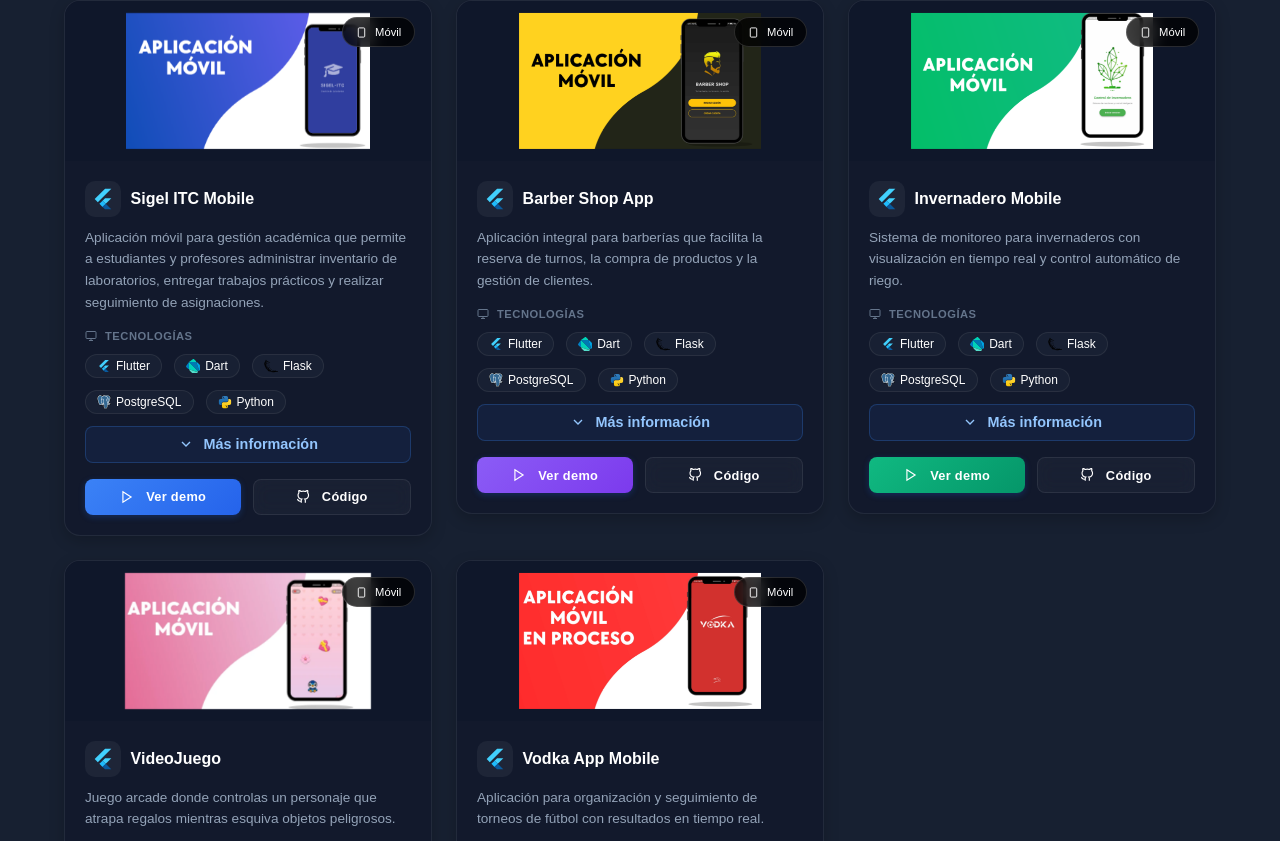
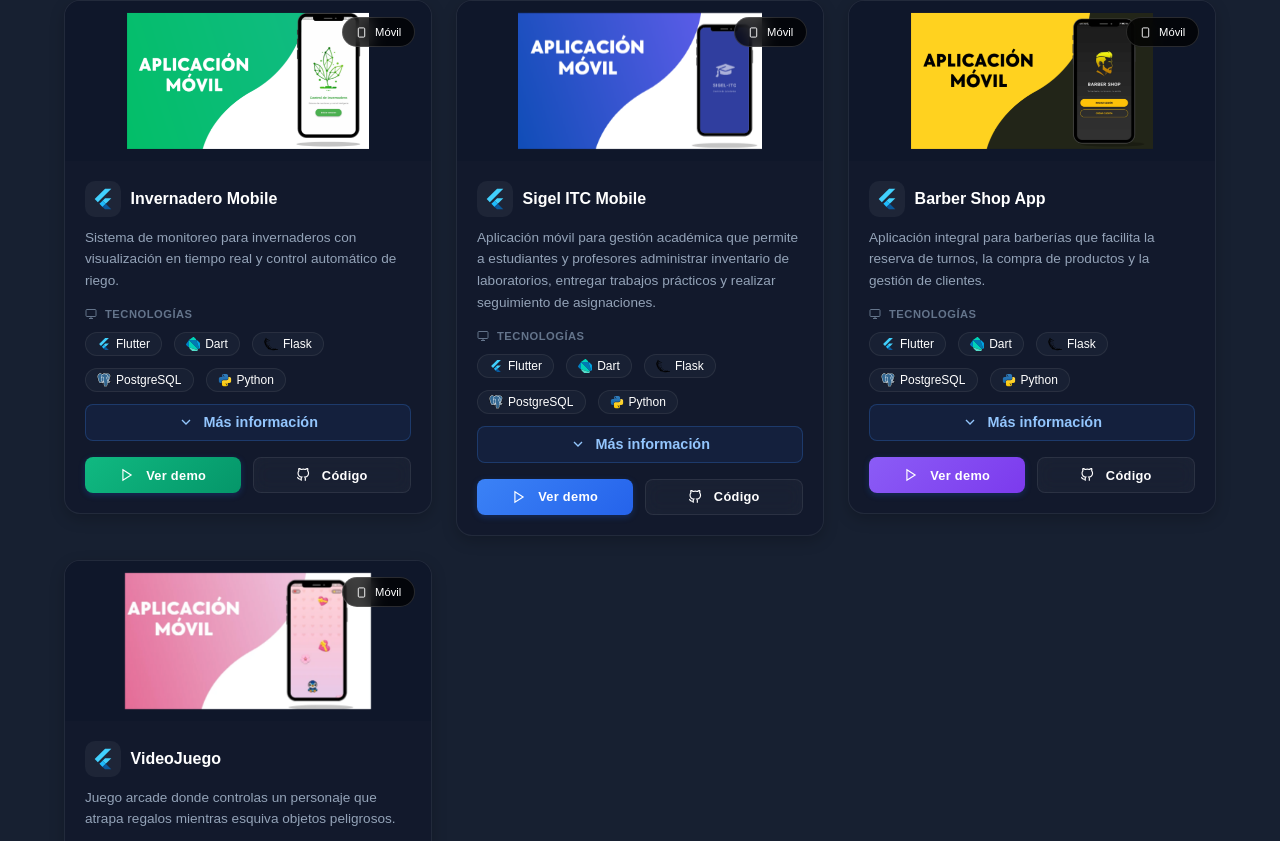
Before and after one commit to Ezequie1Sc/Portafolio, a React (Vite) app: page / in a window 1280 px wide. Shown: the part 1179-2020 px from the top of the page. Built offline with nearby package versions, Linux system fonts and the light colour scheme.

Commit message:
remove(proyecto): borrar tarjeta de proyecto en app móvil

```diff
--- a/src/data/index.ts
+++ b/src/data/index.ts
@@ -178,6 +178,34 @@ export const certificates: Certificate[] = [
 export const projects: Project[] = [
   // ===== APLICACIONES MÓVILES =====
   {
+    id: 3,
+    title: 'Invernadero Mobile',
+    description: 'Sistema de monitoreo para invernaderos con visualización en tiempo real y control automático de riego.',
+    image: '/proyectos/Invernadero/i_1.png',
+    demoVideo: '/InveAPK.webm', // Video que se mostrará en la galería
+    icon: '/icons/flutter.svg',
+    type: 'mobile',
+    technologies: [
+      { name: 'Flutter', icon: '/icons/flutter.svg', bgColor: 'bg-blue-600' },
+      { name: 'Dart', icon: '/icons/dart.svg', bgColor: 'bg-blue-500' },
+      { name: 'Flask', icon: '/icons/flask.svg', bgColor: 'bg-gray-600' },
+      { name: 'PostgreSQL', icon: '/icons/postgresql.svg', bgColor: 'bg-blue-700' },
+      { name: 'Python', icon: '/icons/python.svg', bgColor: 'bg-green-600' },
+    ],
+    images: ['/proyectos/Invernadero/i_2.png', '/proyectos/Invernadero/i_3.png'],
+    color: 'green',
+    github: 'https://github.com/Ezequie1Sc/ServerInvernadero',
+    problem: 'Agricultores perdían cosechas por falta de monitoreo preciso y riego ineficiente.',
+    solution: 'Sistema IoT con sensores que automatiza el riego basado en datos reales.',
+    howItWorks: [
+      'Sensores ESP32 miden condiciones cada 5 minutos',
+      'Algoritmo decide cuándo activar el riego',
+      'App muestra datos en tiempo real',
+      'Alertas push para condiciones críticas'
+    ],
+    impact: 'Redujo consumo de agua en 60% y aumentó producción en 45%.'
+},
+  {
     id: 1,
     title: 'Sigel ITC Mobile',
     description: 'Aplicación móvil para gestión académica que permite a estudiantes y profesores administrar inventario de laboratorios, entregar trabajos prácticos y realizar seguimiento de asignaciones.',
@@ -232,34 +260,7 @@ export const projects: Project[] = [
     ],
     impact: 'Aumentó reservas en 80% y generó 40% más ingresos por venta de productos.'
   },
- {
-    id: 3,
-    title: 'Invernadero Mobile',
-    description: 'Sistema de monitoreo para invernaderos con visualización en tiempo real y control automático de riego.',
-    image: '/proyectos/Invernadero/i_1.png',
-    demoVideo: '/InveAPK.webm', // Video que se mostrará en la galería
-    icon: '/icons/flutter.svg',
-    type: 'mobile',
-    technologies: [
-      { name: 'Flutter', icon: '/icons/flutter.svg', bgColor: 'bg-blue-600' },
-      { name: 'Dart', icon: '/icons/dart.svg', bgColor: 'bg-blue-500' },
-      { name: 'Flask', icon: '/icons/flask.svg', bgColor: 'bg-gray-600' },
-      { name: 'PostgreSQL', icon: '/icons/postgresql.svg', bgColor: 'bg-blue-700' },
-      { name: 'Python', icon: '/icons/python.svg', bgColor: 'bg-green-600' },
-    ],
-    images: ['/proyectos/Invernadero/i_2.png', '/proyectos/Invernadero/i_3.png'],
-    color: 'green',
-    github: 'https://github.com/Ezequie1Sc/ServerInvernadero',
-    problem: 'Agricultores perdían cosechas por falta de monitoreo preciso y riego ineficiente.',
-    solution: 'Sistema IoT con sensores que automatiza el riego basado en datos reales.',
-    howItWorks: [
-      'Sensores ESP32 miden condiciones cada 5 minutos',
-      'Algoritmo decide cuándo activar el riego',
-      'App muestra datos en tiempo real',
-      'Alertas push para condiciones críticas'
-    ],
-    impact: 'Redujo consumo de agua en 60% y aumentó producción en 45%.'
-},
+
 {
     id: 5,
     title: 'VideoJuego',
@@ -285,37 +286,6 @@ export const projects: Project[] = [
     ],
    impact: 'Diseñado para ofrecer una experiencia entretenida y accesible para sesiones cortas de juego.'
   },
-  {
-    id: 4,
-    title: 'Vodka App Mobile',
-    description: 'Aplicación para organización y seguimiento de torneos de fútbol con resultados en tiempo real.',
-    image: '/v_1.webp',
-    icon: '/icons/flutter.svg',
-    type: 'mobile',
-    technologies: [
-      { name: 'Flutter', icon: '/icons/flutter.svg', bgColor: 'bg-blue-600' },
-      { name: 'Dart', icon: '/icons/dart.svg', bgColor: 'bg-blue-500' },
-      { name: 'Flask', icon: '/icons/flask.svg', bgColor: 'bg-gray-600' },
-      { name: 'PostgreSQL', icon: '/icons/postgresql.svg', bgColor: 'bg-blue-700' },
-      { name: 'Python', icon: '/icons/python.svg', bgColor: 'bg-green-600' },
-    ],
-  images: ['/v_1.webp'],
-color: 'green',
-github: 'https://github.com/Ezequie1Sc',
-
-problem: 'Los organizadores de torneos deportivos gestionan equipos y resultados de forma manual, lo que genera errores y pérdida de tiempo.',
-
-solution: 'Aplicación en desarrollo que automatiza la gestión de torneos, incluyendo registro de equipos, resultados y generación de estadísticas en tiempo real.',
-
-howItWorks: [
-  'Registro de equipos y jugadores',
-  'Ingreso rápido de resultados',
-  'Cálculo automático de estadísticas',
-  'Visualización de tabla de posiciones en tiempo real'
-],
-
-impact: 'Proyecto en desarrollo enfocado en optimizar la organización de torneos y reducir errores en el manejo de resultados.'
-},
 
 
 
```
